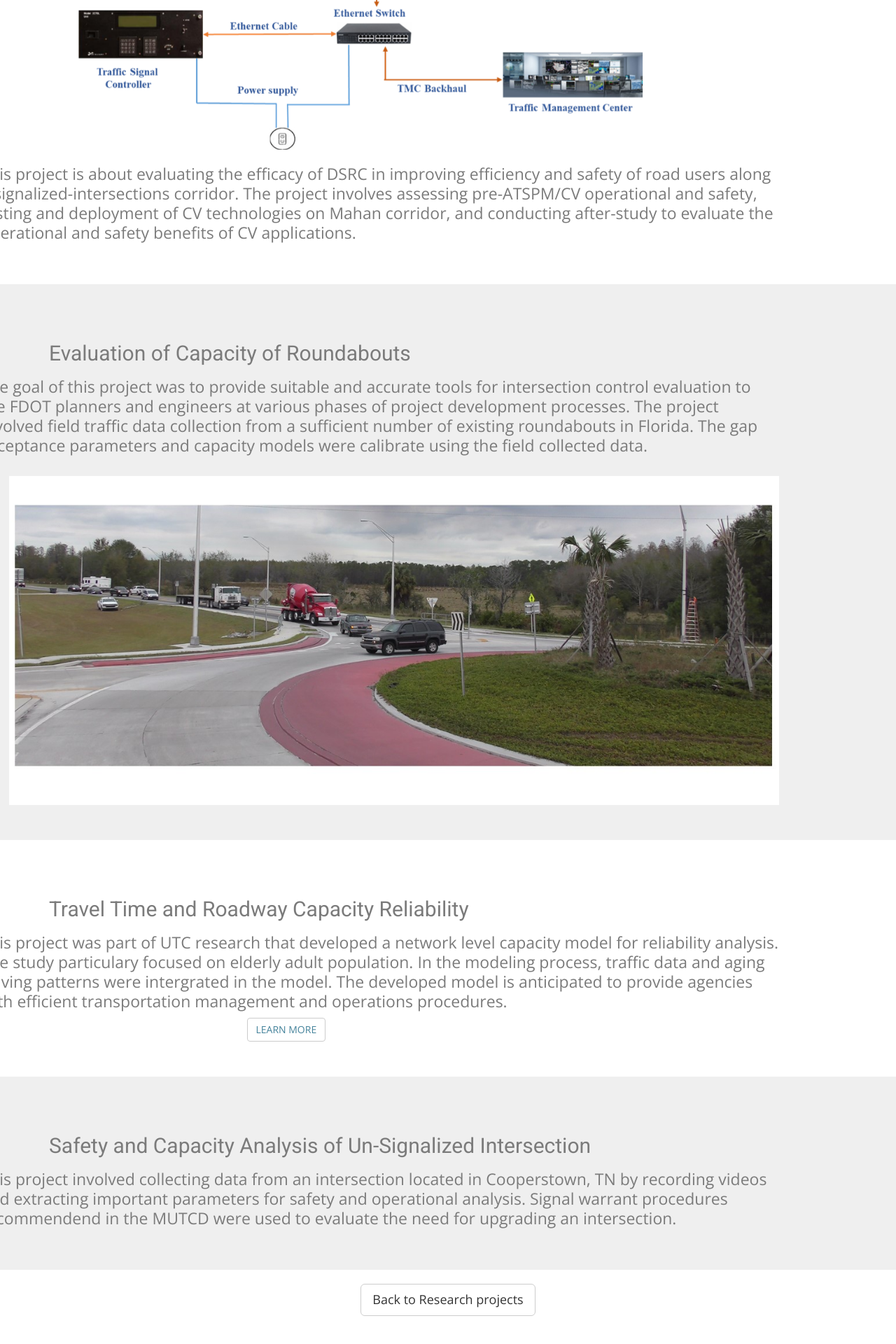
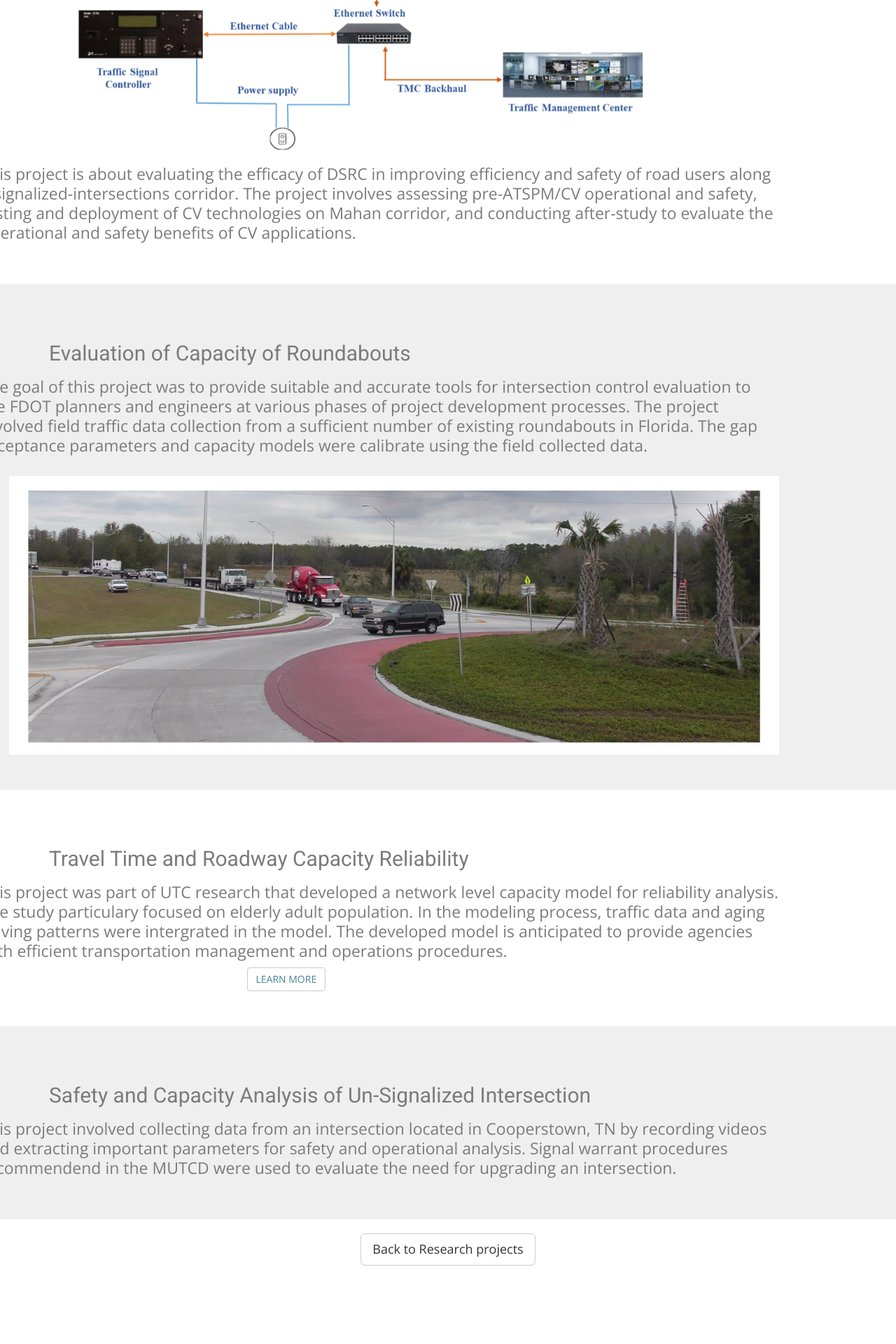
Before and after one commit to ekidando/Emma, a Jekyll site: the page built from TSMO.html, in a window 1280 px wide. Shown: the part 921-2841 px from the top of the page at 70% size. Built offline with Jekyll 4.4.1, drawn with Linux system fonts in a browser that asks for light colours; nearby versions of some CDN libraries; some web fonts are replaced; after the commit the page ends 2769 px from its top, so only the background shows below that.

Commit message:
Update TSMO.html

```diff
--- a/TSMO.html
+++ b/TSMO.html
@@ -64,7 +64,7 @@ published: true
       <div class="col-md-12 col-md-pull-1">
         <div class="block">
           <br>
-          <img src="{{ site.baseurl }}/img/roundabout_2.jpg">
+          <img src="{{ site.baseurl }}/img/roundabout_3.jpg">
         </div>
       </div><!-- .col-md-5 close -->
     </div>
```
